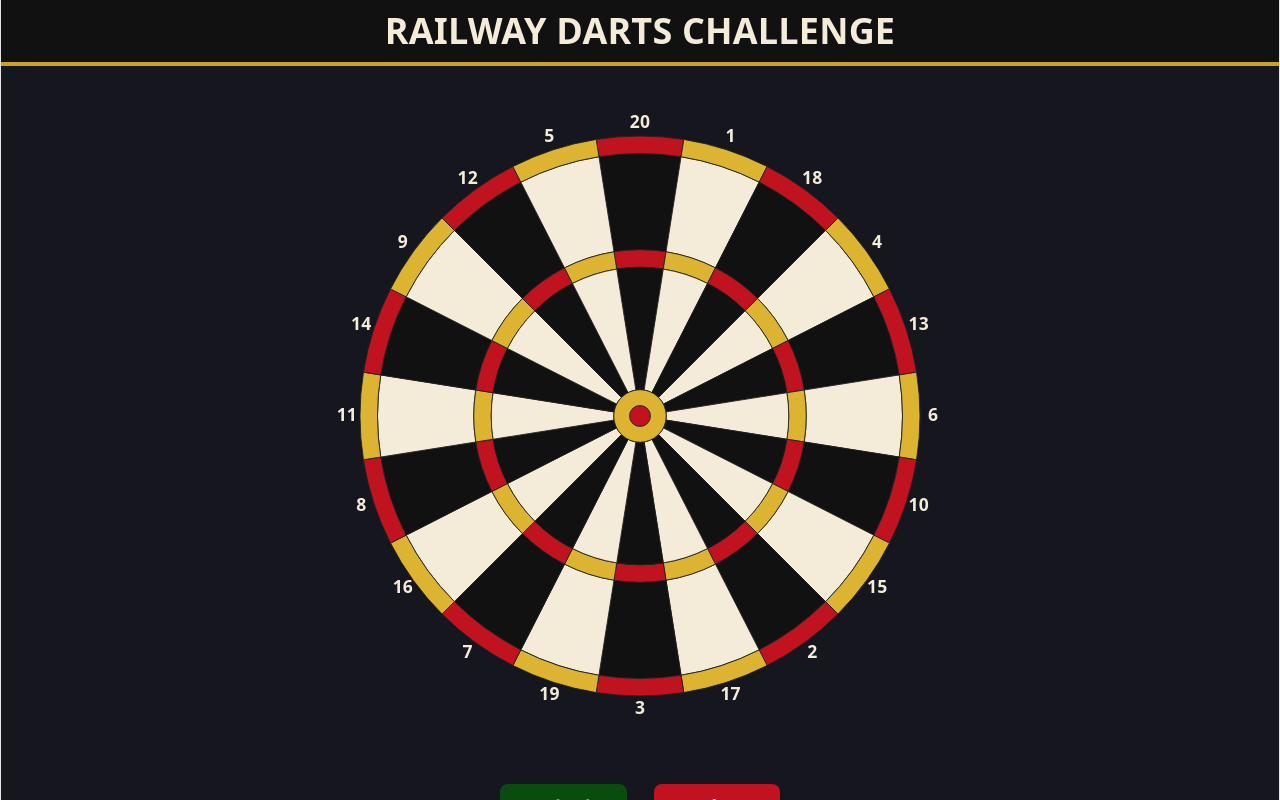
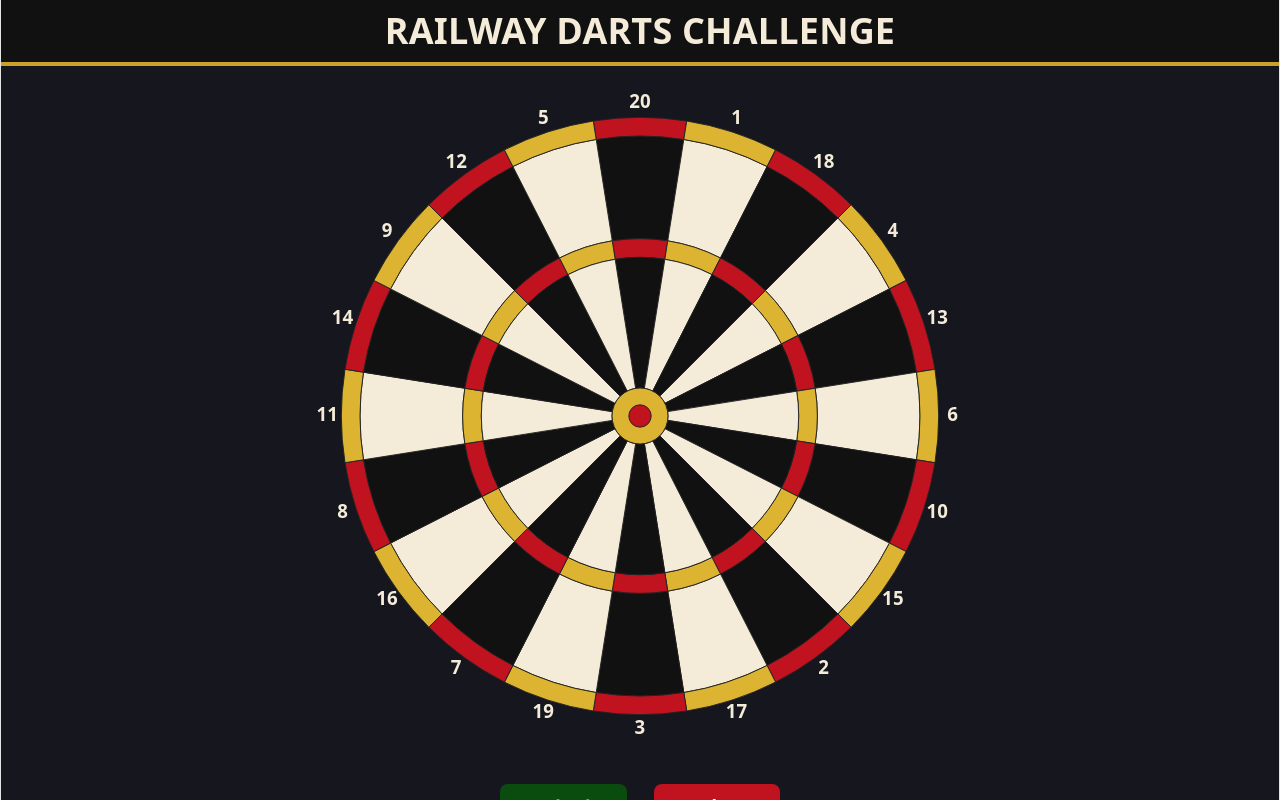
Before and after one commit to Willjc96/Train-Darts, a React (Vite) app: page /admin in a window 1280 px wide. Shown: the top 800 px of the page. Built offline with nearby package versions, Linux system fonts and the light colour scheme; no server answers; the database is empty.

Commit message:
adjust board size

```diff
--- a/src/components/Dartboard/Dartboard.tsx
+++ b/src/components/Dartboard/Dartboard.tsx
@@ -136,7 +136,8 @@ export default function Dartboard({
           onClick={() => {
             setMarkers((prev) => [
               ...prev.slice(-2),
-              polarToCartesian(CENTER, CENTER, 380, Math.random() * 360),
+              polarToCartesian(CENTER, CENTER, 360, Math.random() * 360),
+              // centerOfBoard, centerOfBoard, distanceFromCenter, randomAngle),
             ]);
 
             onHit({
--- a/src/components/Dartboard/constants.ts
+++ b/src/components/Dartboard/constants.ts
@@ -1,6 +1,6 @@
 // dartboardConstants.ts
 
-export const BOARD_SIZE = 800;
+export const BOARD_SIZE = 750;
 export const CENTER = BOARD_SIZE / 2;
 
 export const DARTBOARD_NUMBERS = [
```
